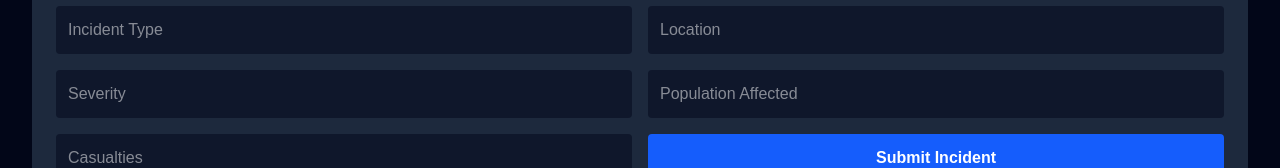
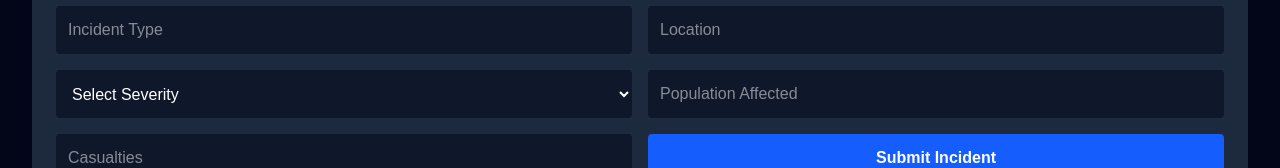
Before and after one commit to nityax06/DisasterIQ, a Next.js app in the folder frontend/: page / in a window 1280 px wide. Shown: the part 482-650 px from the top of the page. Built offline with nearby package versions, Linux system fonts and the light colour scheme.

Commit message:
Add severity dropdown to incident form

```diff
--- a/frontend/app/components/IncidentForm.tsx
+++ b/frontend/app/components/IncidentForm.tsx
@@ -62,12 +62,17 @@ function handleSubmit() {
             value={location}
             onChange={(event) => setLocation(event.target.value)}
         />
-        <input
+        <select
             className="bg-slate-900 p-3 rounded"
-            placeholder="Severity"
             value={severity}
             onChange={(event) => setSeverity(event.target.value)}
-        />
+          >
+            <option value="">Select Severity</option>
+            <option value="Low">Low</option>
+            <option value="Medium">Medium</option>
+            <option value="High">High</option>
+            <option value="Critical">Critical</option>
+        </select>
         <input
             className="bg-slate-900 p-3 rounded"
             placeholder="Population Affected"
```
